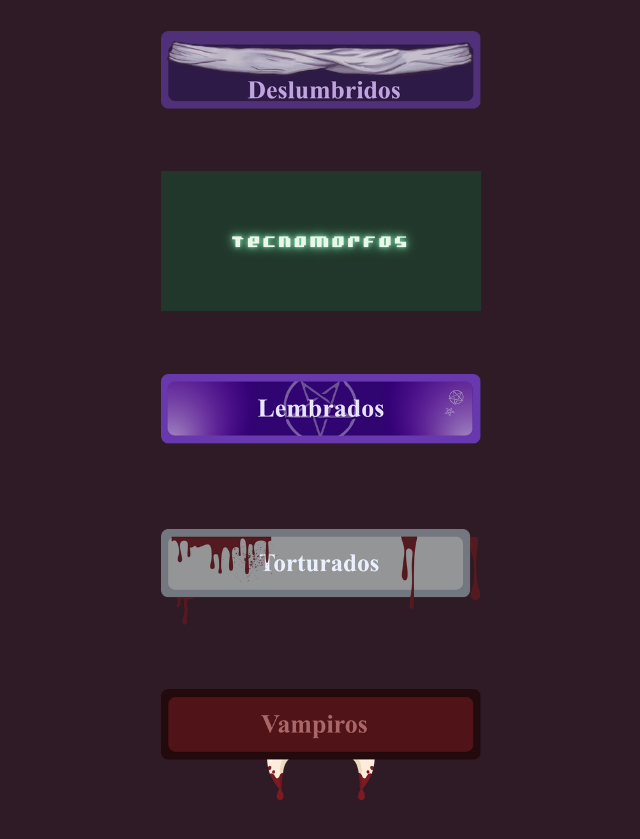
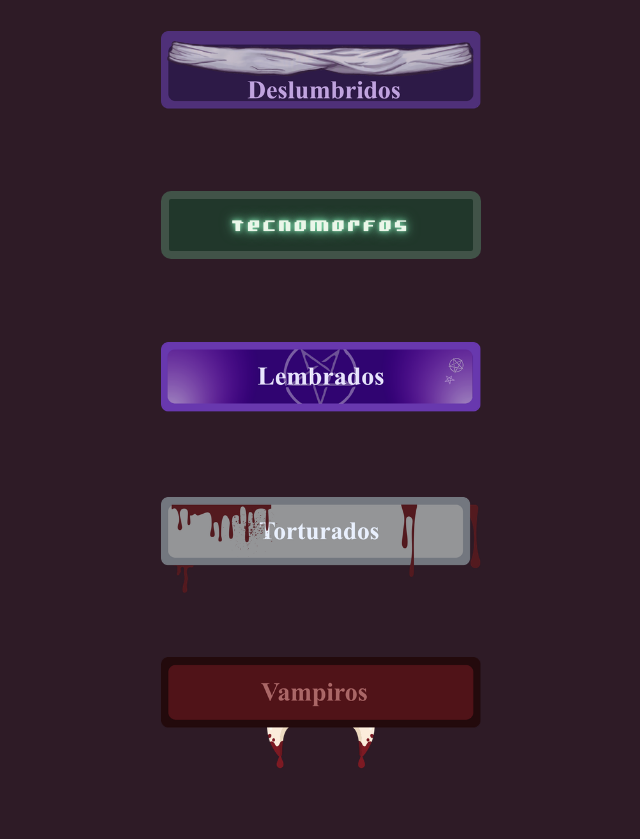
Before and after one commit to JoaoVicSouza/UNID, a plain HTML site: page pages/seres.html in a window 1280 px wide. Shown: the part 1130-1969 px from the top of the page, without its empty margins (335-975 px from the left). Drawn offline with Linux system fonts and the light colour scheme.

Commit message:
botões finalizados

```diff
--- a/styles/styleSeres.css
+++ b/styles/styleSeres.css
@@ -84,8 +84,10 @@ html, body {
   text-shadow: 0 0 4px #8fffc799,
                0 0 8px #8fffc799,
                0 0 14px #8fffc799;
-  /*border: ;
-  border-radius: ;*/
+  height: 68px;
+  border-radius: 10px;
+  border: 8px solid rgba(247, 240, 234, 0.15);
+  margin: 20px 0px 20px 0px;
 }
 
 .race-btn:hover,
```
